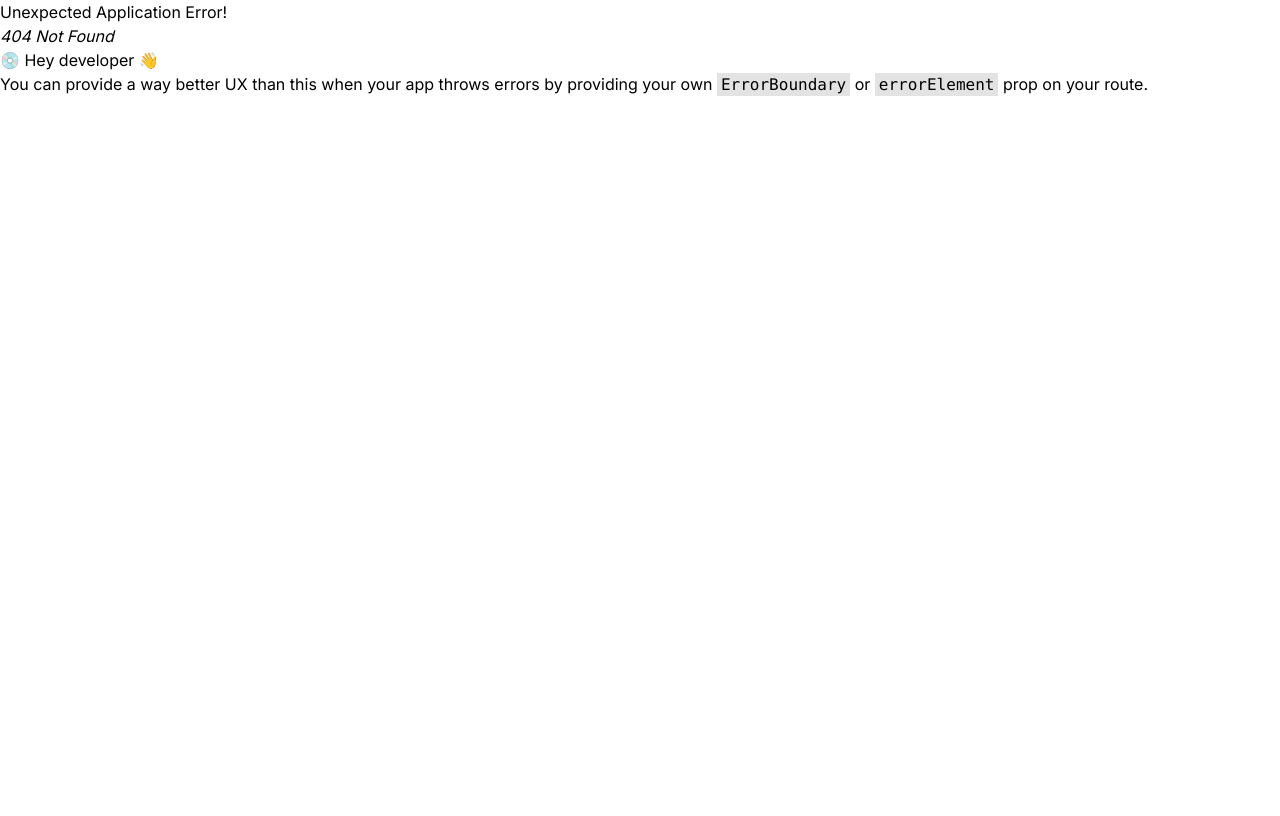
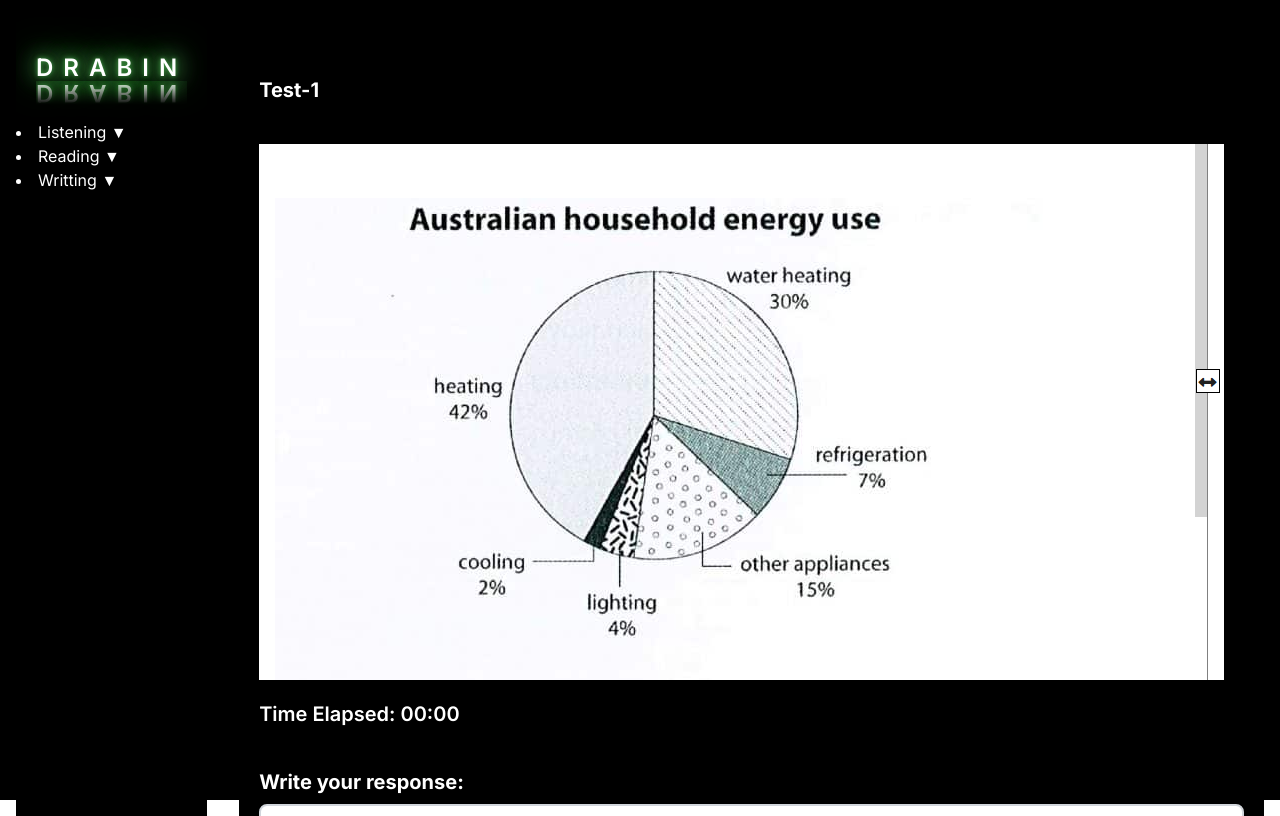
Before and after one commit to MohimaModak/Crypto_Investment_Dashboard, a React (Vite) app: page /Account in a window 1280 px wide. Before the commit this address had no page. Built offline with nearby package versions, Linux system fonts and the light colour scheme.

Commit message:
Updated text size

```diff
--- a/src/Component/CoreComponents/Settings/Account.jsx
+++ b/src/Component/CoreComponents/Settings/Account.jsx
@@ -1,80 +1,118 @@
-import React, { useState, useEffect } from "react";
+import React, { useState, useEffect } from 'react';
+import photo from "../../../assets/Gallery/10-1-Writting.png";
 
-export default function Account() {
-  const [account, setAccount] = useState(null);
+export default function WritingTest() {
+  const [text1, setText1] = useState(""); // State to hold the first text input
+  const [text2, setText2] = useState(""); // State to hold the second text input
+  const [startTime1, setStartTime1] = useState(null); // To store the start time for the first textarea
+  const [startTime2, setStartTime2] = useState(null); // To store the start time for the second textarea
+  const [elapsedTime1, setElapsedTime1] = useState(0); // To store elapsed time for the first textarea
+  const [elapsedTime2, setElapsedTime2] = useState(0); // To store elapsed time for the second textarea
+  const [typingTimeout1, setTypingTimeout1] = useState(null); // To handle timeout for stopping timer 1
+  const [typingTimeout2, setTypingTimeout2] = useState(null); // To handle timeout for stopping timer 2
 
-  useEffect(() => {
-    fetch("/Account.json")
-      .then((res) => res.json())
-      .then((data) => {
-        setAccount(data);
-      })
-      .catch((error) => {
-        console.error("Error fetching data:", error);
-      });
-  }, []);
+  // Start the timer when the user starts typing in the first textarea
+  const handleChange1 = (e) => {
+    if (startTime1 === null) {
+      setStartTime1(Date.now()); // Start timer when the user starts typing in textarea 1
+    }
+    setText1(e.target.value); // Update text for textarea 1
 
-  const handleDeleteAccount = () => {
-    const confirmation = window.confirm(
-      "Are you sure you want to delete your account? This action cannot be undone."
-    );
-    if (confirmation) {
-      console.log("Account deletion initiated.");
-      // Implement account deletion logic here
+    // Reset the timeout whenever the user types
+    if (typingTimeout1) {
+      clearTimeout(typingTimeout1);
     }
+
+    // Stop the timer after 2 seconds of inactivity
+    const timeout = setTimeout(() => {
+      clearInterval(timerInterval1); // Stop the timer for textarea 1 after inactivity
+    }, 2000);
+    setTypingTimeout1(timeout);
   };
 
-  if (!account) {
-    return (
-      <div className="flex justify-center items-center h-96 text-gray-300">
-        Loading...
-      </div>
-    );
-  }
+  // Start the timer when the user starts typing in the second textarea
+  const handleChange2 = (e) => {
+    if (startTime2 === null) {
+      setStartTime2(Date.now()); // Start timer when the user starts typing in textarea 2
+    }
+    setText2(e.target.value); // Update text for textarea 2
+
+    // Reset the timeout whenever the user types
+    if (typingTimeout2) {
+      clearTimeout(typingTimeout2);
+    }
+
+    // Stop the timer after 2 seconds of inactivity
+    const timeout = setTimeout(() => {
+      clearInterval(timerInterval2); // Stop the timer for textarea 2 after inactivity
+    }, 2000);
+    setTypingTimeout2(timeout);
+  };
+
+  // Update the timers for each textarea every second
+  useEffect(() => {
+    let interval1, interval2;
+    if (startTime1 !== null) {
+      interval1 = setInterval(() => {
+        setElapsedTime1(Math.floor((Date.now() - startTime1) / 1000)); // Calculate elapsed time in seconds for textarea 1
+      }, 1000);
+    }
+    if (startTime2 !== null) {
+      interval2 = setInterval(() => {
+        setElapsedTime2(Math.floor((Date.now() - startTime2) / 1000)); // Calculate elapsed time in seconds for textarea 2
+      }, 1000);
+    }
+
+    // Clear intervals when component unmounts or the timer is stopped
+    return () => {
+      clearInterval(interval1);
+      clearInterval(interval2);
+    };
+  }, [startTime1, startTime2]);
+
+  // Format elapsed time as mm:ss
+  const formatTime = (seconds) => {
+    const minutes = Math.floor(seconds / 60);
+    const remainingSeconds = seconds % 60;
+    return `${String(minutes).padStart(2, '0')}:${String(remainingSeconds).padStart(2, '0')}`;
+  };
 
   return (
-    <div className="flex justify-center m-10 rounded-md"  style={{
-      background: `
-      radial-gradient(circle at 20% 50%, #6eff62, transparent 60%),
-      radial-gradient(circle at 10% 10%, #6eff62, transparent 70%),
-      radial-gradient(circle at 70% 10%, #355E3B, transparent 90%),
-      radial-gradient(circle at 30% 10%, #003300, transparent 75%)
-                                                                  `,
-      backgroundBlendMode: 'overlay',
-  }}>
-    <div className=" p-8 rounded-md w-max shadow-lg">
-      <h1 className="text-2xl font-bold mb-2.5">Account Settings</h1>
+    <div className="h-screen overflow-y-auto w-full bg-black">
+      <div className="p-5">
+        <h1 className="font-bold text-xl my-10">Test-1</h1>
+        <img src={photo} alt="Writing Test" />
+        <div className="mt-5">
+          <h3 className="text-xl font-semibold">Time Elapsed: {formatTime(elapsedTime1)}</h3>
+        </div>
+        <div className="mt-10">
+          <h2 className="font-bold text-xl">Write your response:</h2>
+          <textarea
+            value={text1}
+            onChange={handleChange1}
+            className="w-full h-40 p-2 mt-2 border-2 border-gray-300 rounded-lg"
+            placeholder="Write your answer here..."
+          />
+        </div>
 
-      {/* Terms and Privacy */}
-      <div className="mb-6">
-        <h2 className="text-lg font-semibold mb-2">Terms & Privacy Policy</h2>
-        <p className="text-white text-sm mb-4">
-          By using this platform, you agree to
-          <br /> our terms and privacy policy.
+        <h1 className="font-bold text-xl my-10">Test-2</h1>
+        <p className="text-lg">
+          Some people think that all university students should study whatever they like.
+          Others believe that they should only be allowed to study subjects that will be useful in
+          the future, such as those related to science and technology. Discuss both these views and give your own opinion.
         </p>
-        <a
-          href={account.termsAndPrivacy}
-          target="_blank"
-          rel="noopener noreferrer"
-          className="text-blue-400 hover:underline"
-        >
-          View Terms & Privacy Policy
-        </a>
-      </div>
-
-      {/* Delete Account */}
-      <div className="flex justify-center">
-      <div >
-        <h2 className="text-lg font-semibold mb-2">Delete Account</h2>
-
-        <button
-          onClick={handleDeleteAccount}
-          className="bg-red-700 text-white py-2 px-4 rounded-lg focus:outline-none"
-        >
-          Delete Account
-        </button>
-      </div>
-      </div>
+        <div className="mt-5">
+          <h3 className="text-xl font-semibold">Time Elapsed: {formatTime(elapsedTime2)}</h3>
+        </div>
+        <div className="mt-10">
+          <h2 className="font-bold text-xl">Write your response:</h2>
+          <textarea
+            value={text2}
+            onChange={handleChange2}
+            className="w-full h-40 p-2 mt-2 border-2 border-gray-300 rounded-lg"
+            placeholder="Write your answer here..."
+          />
+        </div>
       </div>
     </div>
   );
--- a/src/Component/Sidebar/Sidebar.jsx
+++ b/src/Component/Sidebar/Sidebar.jsx
@@ -6,6 +6,7 @@ import { faTachometerAlt, faBriefcase, faExchangeAlt, faChartLine, faList, faCog
 export default function Sidebar() {
   const [isListeningOpen, setIsListeningOpen] = useState(false);
   const [isReading, setisReading] = useState(false)
+  const [isWritting, setisWritting] = useState(false)
 
   const toggleListeningMenu = () => {
     setIsListeningOpen(!isListeningOpen);
@@ -13,6 +14,10 @@ export default function Sidebar() {
 
   const toggleReadingMenu = () => {
     setisReading(!isReading)
+  }
+
+  const toggleWrittingMenu = () => {
+    setisWritting(!isWritting)
   }
 
   return (
@@ -208,6 +213,27 @@ export default function Sidebar() {
         }
       </li>
 
+      <li className="relative group">
+        <button onClick={toggleWrittingMenu}>
+        Writting ▼
+        </button>
+        {
+          isWritting && (
+            <ul className="absolute left-0 mt-2 rounded-lg shadow-lg transition-opacity">
+          <li>
+            <NavLink
+                to="/Account"
+                className="flex items-center px-3 py-2 hover:bg-gradient-to-r from-black to-green-900 rounded"
+              >
+                <FontAwesomeIcon icon={faLifeRing} className="mr-2 text-green-500" />
+                <h1 className="text-lg">Writting-10-test-01</h1>
+              </NavLink>
+              </li>
+            </ul>
+          )
+        }
+      </li>
+
 
     </div>
   );
--- a/src/main.jsx
+++ b/src/main.jsx
@@ -23,6 +23,7 @@ import MarketTrends from "./Component/CoreComponents/Analytics/MarketTrends";
 import PortfolioPerformance from "./Component/CoreComponents/Analytics/PortfolioPerformance";
 import TopMovers from "./Component/CoreComponents/Analytics/TopMovers";
 import AssetAllocation from "./Component/CoreComponents/Portfolio/AssetAllocation";
+import Account from "./Component/CoreComponents/Settings/Account";
 
 const router = createBrowserRouter([
   {
@@ -106,6 +107,10 @@ const router = createBrowserRouter([
         path: "/AssetAllocation",
         element: <AssetAllocation></AssetAllocation>,
       },
+      {
+        path: "/Account",
+        element: <Account></Account>,
+      },
 
     ],
   },
```
Also changed, not shown: src/assets/Gallery/10-1-Writting.png (added).
